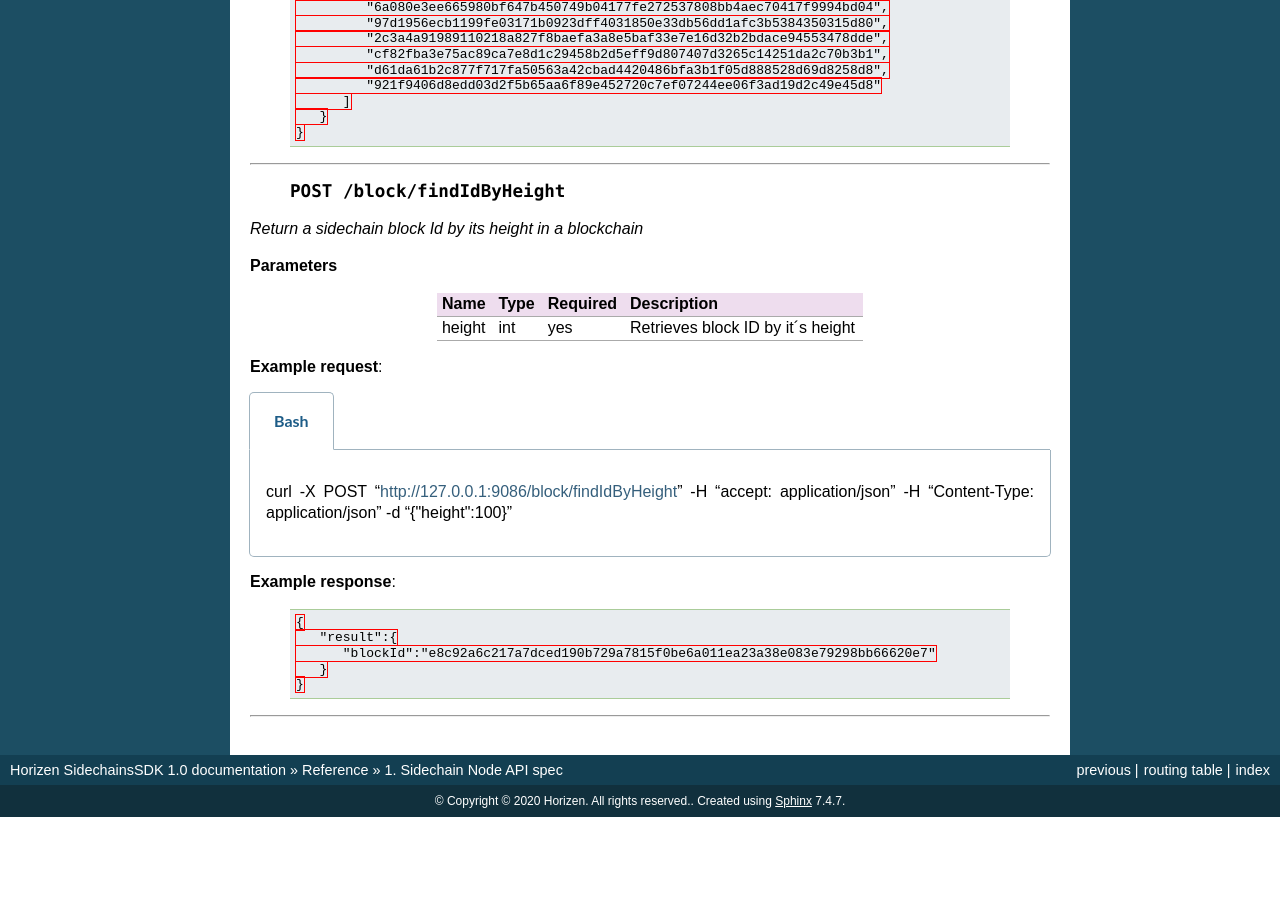
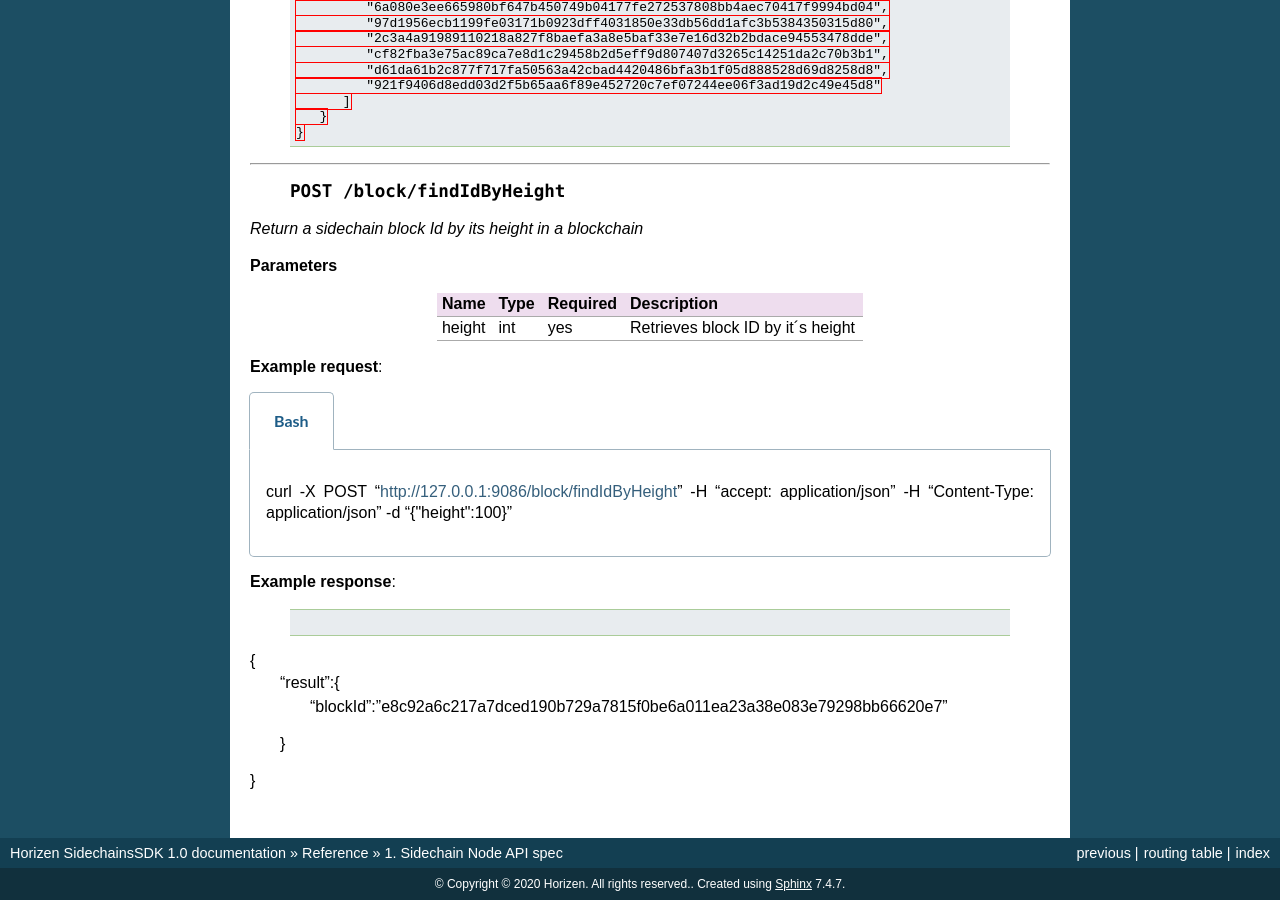
Before and after one commit to megaluck/documentation, a Sphinx documentation site: the page built from docs/reference/01-scnode-api-spec.rst, in a window 1280 px wide and 900 px high, scrolled down 2289 px. Built offline with Sphinx 7.4.7, drawn with Linux system fonts in a browser that asks for light colours; before the commit the page ends 3106 px from its top, so only the background shows below that.

```diff
--- a/docs/reference/01-scnode-api-spec.rst
+++ b/docs/reference/01-scnode-api-spec.rst
@@ -172,9 +172,8 @@ _____
 
    .. sourcecode:: http
 
-      {
-         "result":{
-            "blockId":"e8c92a6c217a7dced190b729a7815f0be6a011ea23a38e083e79298bb66620e7"
-         }
-      }
-_____
+{
+   "result":{
+      "blockId":"e8c92a6c217a7dced190b729a7815f0be6a011ea23a38e083e79298bb66620e7"
+   }
+}
```
